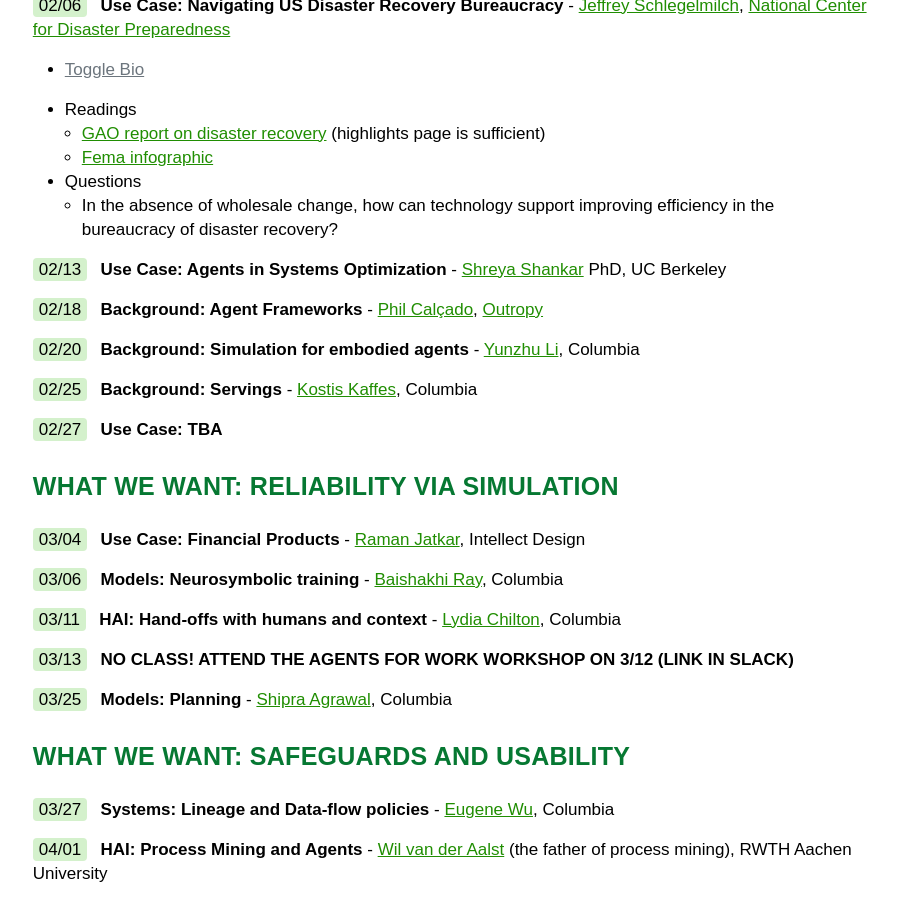
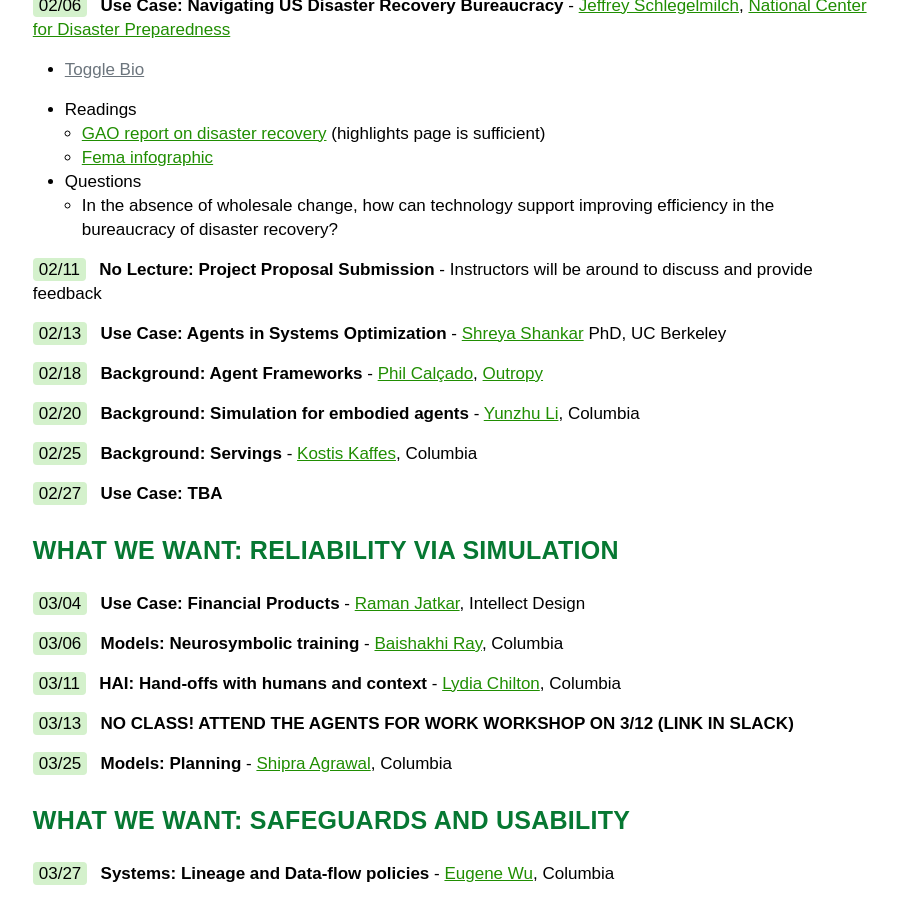
Before and after one commit to w6113/w6113.github.io, a Jekyll site: the page built from index.md, in a window 1280 px wide and 900 px high, scrolled down 2332 px. Shown: the whole window, without its empty margins (290-1188 px from the left). Built offline with Jekyll 4.4.1, drawn with Linux system fonts in a browser that asks for light colours.

Commit message:
Add 02/11 non-lecture

```diff
--- a/index.md
+++ b/index.md
@@ -98,6 +98,7 @@ Broad questions include
 * Questions
   * In the absence of wholesale change, how can technology support improving efficiency in the bureaucracy of disaster recovery?
 
+<span class="date">02/11</span> <span class="topic">No Lecture: Project Proposal Submission</span> - Instructors will be around to discuss and provide feedback
 
 <span class="date">02/13</span> <span class="topic">Use Case: Agents in Systems Optimization</span> - [Shreya Shankar](https://www.sh-reya.com/) PhD, UC Berkeley
 
```
